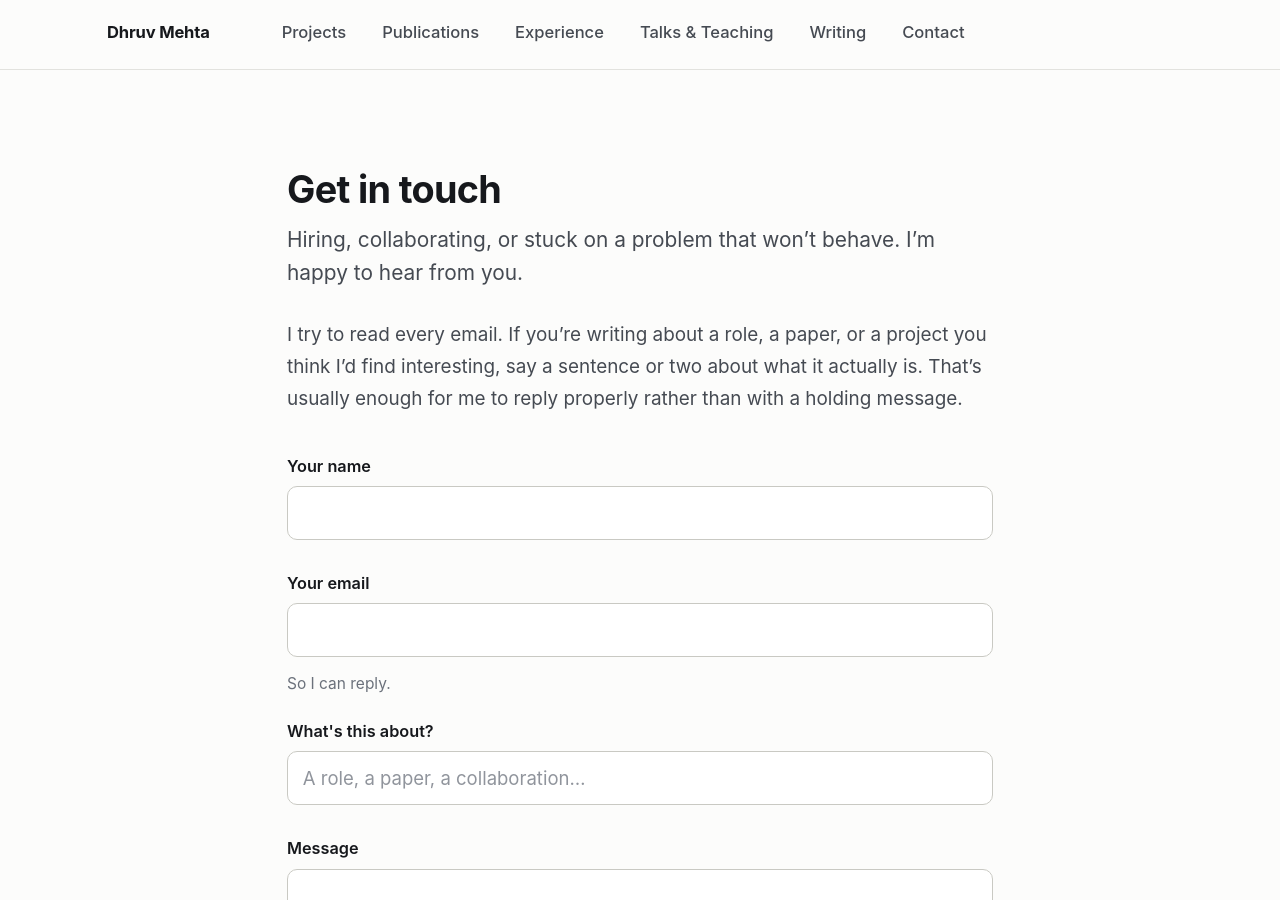
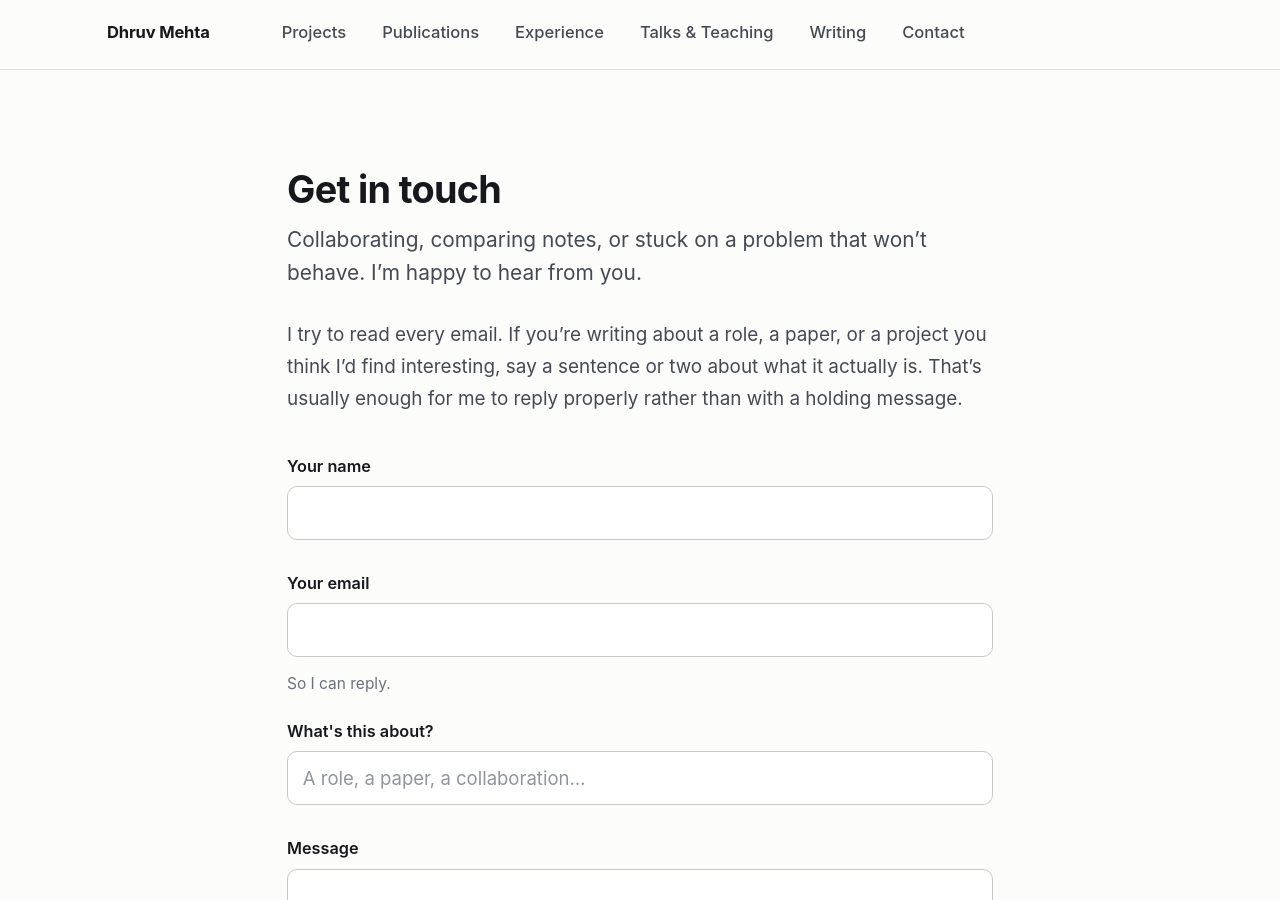
Before and after one commit to dhruvkm2402/dhruvkm2402.github.io, a Jekyll site: the page built from _pages/contact.md, in a window 1280 px wide and 900 px high. Built offline with Jekyll 4.4.1, drawn with Linux system fonts in a browser that asks for light colours; some web fonts are replaced.

Commit message:
Reword the contact intro

```diff
--- a/_pages/contact.md
+++ b/_pages/contact.md
@@ -1,7 +1,7 @@
 ---
 layout: wide
 title: "Get in touch"
-lede: "Hiring, collaborating, or stuck on a problem that won't behave. I'm happy to hear from you."
+lede: "Collaborating, comparing notes, or stuck on a problem that won't behave. I'm happy to hear from you."
 permalink: /contact/
 narrow: true
 ---
```
